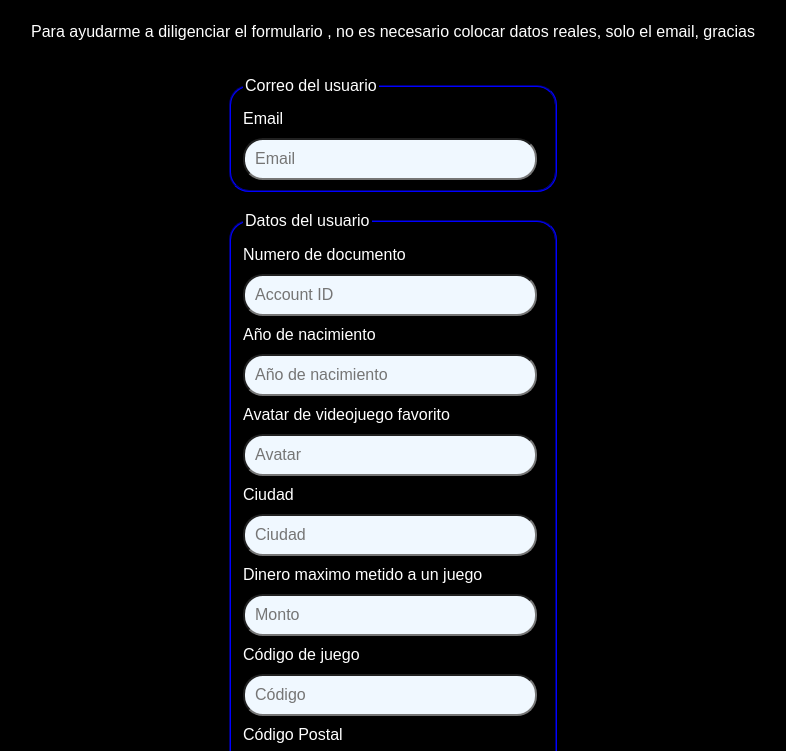
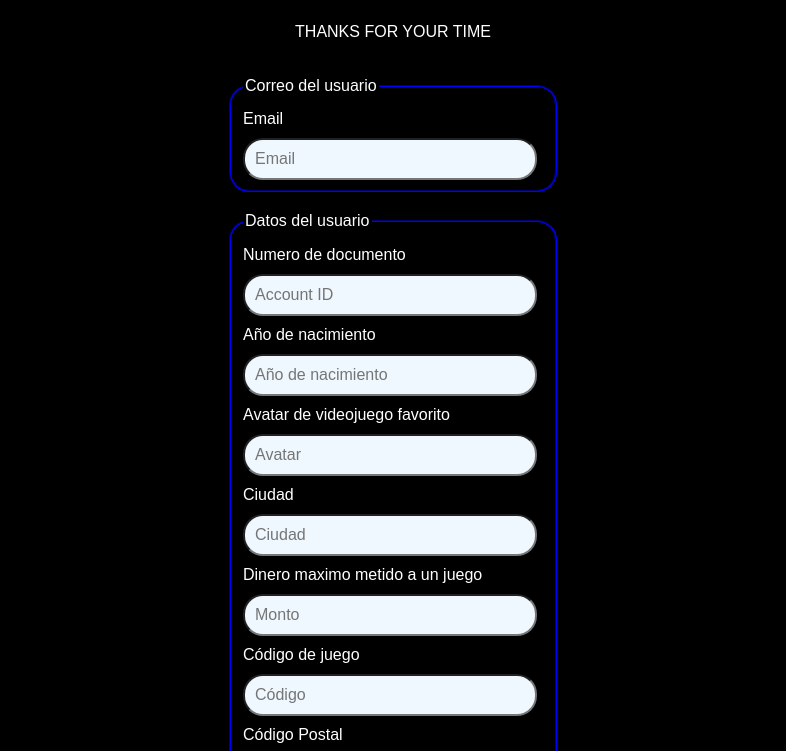
Before and after one commit to INGsebas14/formulario-prueba-pagina-web, a website: page index.html in a window 1280 px wide. Shown: the part 93-844 px from the top of the page, without its empty margins (247-1033 px from the left). Drawn offline with Linux system fonts and the light colour scheme.

Commit message:
agragamos funcionalidad en javascript para el parrafo

```diff
--- a/app.js
+++ b/app.js
@@ -96,7 +96,7 @@ const textos = [ "Bienvenido", "Gracias por ayudarme","Formulario de Usuario","S
     // Función para cambiar el texto
     function cambiarTexto() {
       // Resetear el índice de letras y el contenido del H1
-      h1.textContent = "";
+      h1.textContent = " ";
       charIndex = 0;
 
       // Incrementar el índice del array de textos y volver al inicio si es necesario
@@ -108,3 +108,26 @@ const textos = [ "Bienvenido", "Gracias por ayudarme","Formulario de Usuario","S
 
     // Iniciar la animación la primera vez
     cambiarTexto();
+    let parrafo = document.getElementById('parrafo');
+    let intervaloParrafo;
+    let inicio = 0;
+    let indiceDos = 0;
+    let textoParrafo = ["Para ayudarme a diligenciar el formulario , no es necesario colocar datos reales, solo el email, gracias","THANKS FOR YOUR TIME","HASTA LUEGO","GRACIAS POR SU VISITA"];
+    function escribirParrafo() {
+      let parrafoActual = textoParrafo[inicio];
+      if(indiceDos < parrafoActual.length){
+        parrafo.innerHTML += parrafoActual[indiceDos];
+        indiceDos++;
+      }else{
+        clearInterval(intervaloParrafo);
+        setTimeout(cambiarParrafo, 3000);
+      }
+
+    }
+    function cambiarParrafo() {
+      parrafo.innerHTML = "";
+      indiceDos = 0;
+      inicio = (inicio + 1) % textoParrafo.length;
+      intervaloParrafo = setInterval(escribirParrafo, 100);
+    }
+    cambiarParrafo();
--- a/index.html
+++ b/index.html
@@ -12,7 +12,7 @@
 <body>
     <main>
         <h1 id="titulo"></h1>
-        <p>Para ayudarme a diligenciar el formulario , no es necesario colocar datos reales, solo el email, gracias</p>
+        <p id="parrafo"></p>
         <form id="userForm">
             <fieldset id="userEmail">
                 <legend>Correo del usuario</legend>
```
